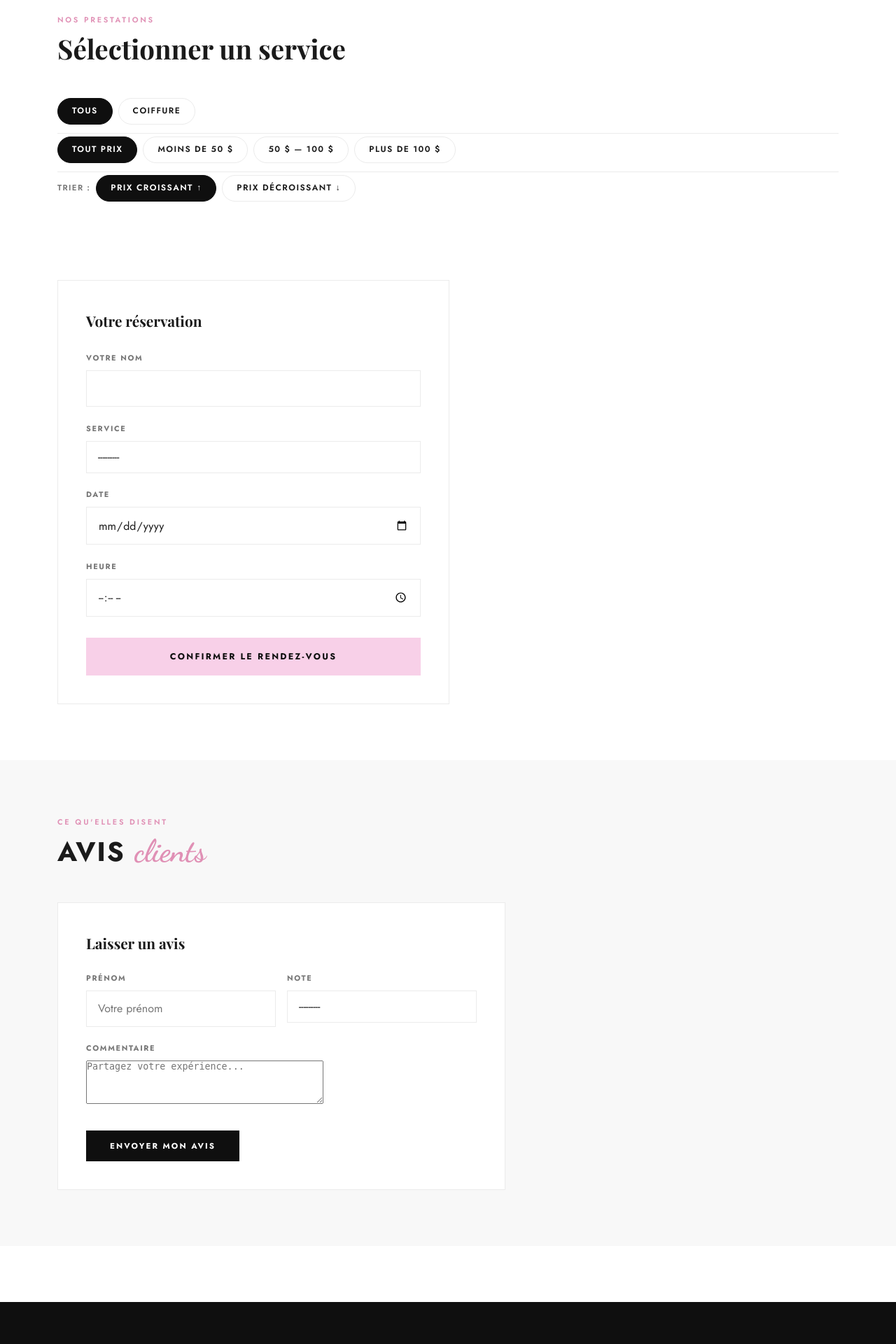
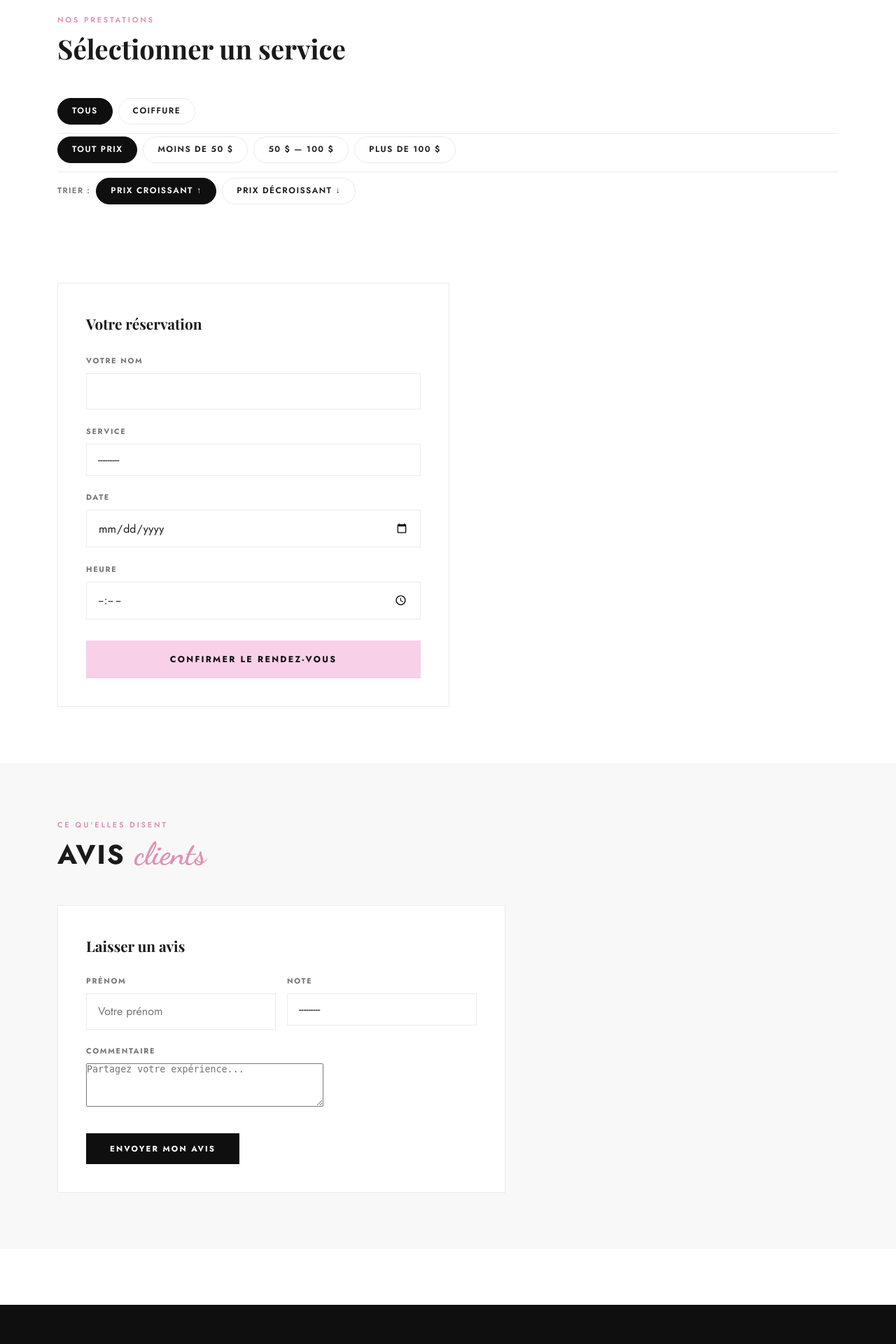
Before and after one commit to idrisstraore192/glow-by-riri, a Django app: page /booking/?sort=asc in a window 1280 px wide. Shown: the part 444-2364 px from the top of the page at 70% size. Run offline with Django 5.2, Linux system fonts and the light colour scheme; data that the repository does not hold is empty; some web fonts are replaced.

Commit message:
Fix sort filters CSS - add missing filter-label style

```diff
--- a/static/css/styles.css
+++ b/static/css/styles.css
@@ -468,7 +468,8 @@ footer span { color: var(--rose); }
 .service-filters-wrap { margin: 1.5rem 0 2rem; display: flex; flex-direction: column; gap: 0.75rem; }
 .service-filters { display: flex; flex-wrap: wrap; gap: 0.5rem; }
 .price-filters { padding-top: 0.25rem; border-top: 1px solid var(--border); }
-.sort-filters { padding-top: 0.25rem; border-top: 1px solid var(--border); align-items: center; }
+.sort-filters { padding-top: 0.5rem; border-top: 1px solid var(--border); align-items: center; }
+.filter-label { font-size: 0.72rem; font-weight: 600; letter-spacing: 0.12em; text-transform: uppercase; color: var(--muted); }
 .filter-label { font-size: 0.72rem; font-weight: 600; letter-spacing: 0.12em; text-transform: uppercase; color: var(--muted); }
 .service-filter-btn { display: inline-block; padding: 0.5rem 1.25rem; border: 1px solid var(--border); border-radius: 999px; font-size: 0.75rem; font-weight: 600; letter-spacing: 0.12em; text-transform: uppercase; text-decoration: none; color: var(--text); background: var(--white); transition: all 0.2s; }
 .service-filter-btn:hover { background: var(--black); color: var(--white); border-color: var(--black); }
```
